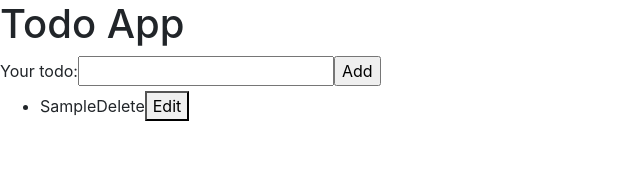
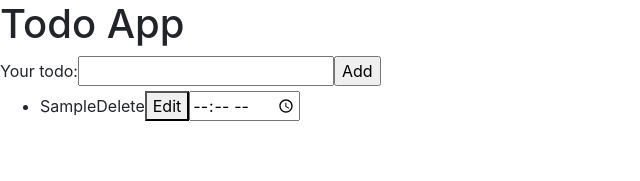
Before and after one commit to HappyJohnConnor/ReactTodoClient, a React (Create React App) app: page / in a window 1280 px wide. Both pictures are taken after typing "Sample" into the empty fields and a click on the input "Add". Shown: the top 181 px of the page, without its empty margins (0-640 px from the left). Built offline with nearby package versions, Linux system fonts and the light colour scheme.

Commit message:
update: added the timer component

```diff
--- a/src/components/App.js
+++ b/src/components/App.js
@@ -13,7 +13,8 @@ const App = () => {
         const newTodo = (
             {
                 id: new Date().getTime(),
-                text: e.target.title.value
+                text: e.target.title.value,
+                time: ''
             });
         const newTodoList = [...todoList, newTodo];
         setTodoList(newTodoList);
@@ -40,6 +41,23 @@ const App = () => {
         setTodoList(newTodoList);
     };
 
+    const setTimeAlerm = (id, timeText) => {
+        //convert timetext to datetime
+        const date = new Date();
+        date.setHours(timeText.substr(0, 2));
+        date.setMinutes(timeText.substr(-2, 2));
+
+        const newTodoList = todoList.filter(item => {
+            if (item.id === id) {
+                item.time = date;
+                return item;
+            } else {
+                return item;
+            };
+        });
+        setTodoList(newTodoList);
+    }
+
     return (
             <div className="App">
             <h1>Todo App</h1>
@@ -48,6 +66,7 @@ const App = () => {
                 todos={todoList}
                 removeTodo={removeTodo}
                 editTodo={editTodo}
+                setTimeAlerm={setTimeAlerm}
             />
             </div>
 
--- a/src/components/Item.jsx
+++ b/src/components/Item.jsx
@@ -4,6 +4,7 @@ const Item = props => {
     const todo = props.item;
     const [inputText, setInputtext] = useState('');
     const [editing, setEditMode] = useState(false);
+    const [timeText, setTimeText] = useState('');
 
     const remove = () => props.remove(todo['id']);
     const handleDoneClick = () => {
@@ -12,6 +13,15 @@ const Item = props => {
         //change to edit false
         setEditMode(!editing);
     };
+    const handleTimeClick = (e) => {
+        e.preventDefault();
+        const timeTextPatter = /^([01]?[0-9]|2[0-3]):([0-5][0-9])$/;
+        if (!timeText.match(timeTextPatter)) {
+            return;
+        } else {
+            return props.setTimeAlerm(todo.id, timeText);
+        }
+    }
 
     return (
         <li>
@@ -40,7 +50,24 @@ const Item = props => {
                     Edit
                 </button>
             }
+            <span>
+                <input id="time" type="time"
+                    onChange={e => setTimeText(e.target.value)}
+                    onKeyPress={e => {
+                        if (e.key == 'Enter') handleTimeClick(e);
+                        }
+                    }
+                />
+            </span>
+
         </li>
+        /*
+        <div className="alertDropdown">
+        <img src="asset/icon/clock.svg" width="20" height="20" />
+        <div class="dropdown-menu" aria-labelledby="dropdownMenuButton">
+            <a class="dropdown-item" href="#">Action</a>
+        </div>
+        </div>*/
     )
 }
 
--- a/src/components/List.jsx
+++ b/src/components/List.jsx
@@ -19,6 +19,7 @@ const List = (props) => {
                         item={todo}
                         remove={props.removeTodo}
                         edit={props.editTodo}
+                        setTimeAlerm={props.setTimeAlerm}
                     />
                 )
             })}
```
